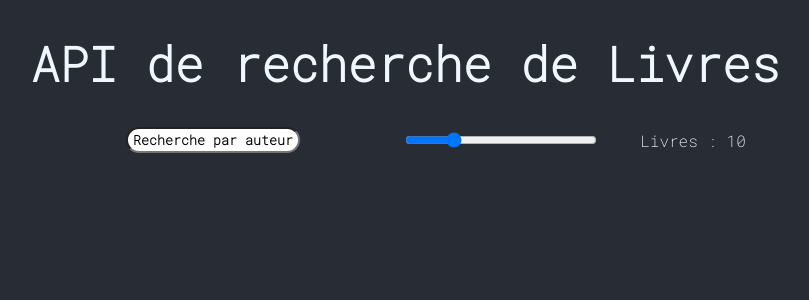
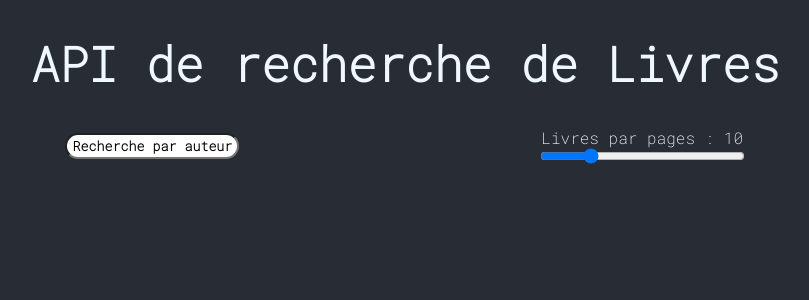
Before and after one commit to Enzo-Noel/LivresGoogle, a React (Create React App) app: page / in a window 1280 px wide. Shown: the top 300 px of the page, without its empty margins (235-1044 px from the left). Built offline with nearby package versions, Linux system fonts and the light colour scheme.

Commit message:
modif_erreur_et_css_en_plus

```diff
--- a/src/App.js
+++ b/src/App.js
@@ -23,7 +23,6 @@ export default class App extends React.Component {
       emptyString: new RegExp("^[ ]*$"), // Une expression régulière pour vérifier si la chaine est vide
       searchPromise: undefined, // Une promesse pour la recherche
       errorCheck: false,
-      chargement: false,
     };
   }
 
@@ -35,6 +34,7 @@ export default class App extends React.Component {
     // Si il y a une suite de caractere, on effectue la recherche
     if (this.state.emptyString.test(newSearch) === false) {
       let page = newPage;
+      let index = page * newNbBooks;
       // Si la recherche change par rapport a la recherche précedente, on revient à la page 0
       if (newSearch !== this.state.research) {
         page = 0;
@@ -46,7 +46,7 @@ export default class App extends React.Component {
           "https://www.googleapis.com/books/v1/volumes?q=inauthor:" +
           newSearch +
           "&startIndex=" +
-          page * newNbBooks +
+          index +
           "&maxResults=" +
           newNbBooks;
         axios
@@ -54,6 +54,7 @@ export default class App extends React.Component {
           .then((response) => {
             this.setState({ errorCheck: false });
             this.setState({ data: response.data });
+            this.setState({ nbBooks: newNbBooks });
             // Si le nombre total de livres est inférieur a la quantité de livres voulant etre affiché
             // alors la quantité de livres affiché ce cale sur le nombre total de livres
             if (
@@ -72,7 +73,6 @@ export default class App extends React.Component {
             // j'ai donc "stabilisé" le fait qu'il y ait une erreur en la mettant en state et
             // en la passant en props dans le bookArea)
             this.setState({ errorCheck: true });
-            this.resetState();
             console.log(error);
           });
       });
@@ -180,7 +180,7 @@ export default class App extends React.Component {
       );
     }
     // Si il y a des données pour la recherche, on affiche la barre de recherche, les livres et le footer
-    if (data.totalItems > 0) {
+    else if (data.totalItems > 0) {
       return (
         <div className="App">
           {searchBar}
--- a/src/Pagination.css
+++ b/src/Pagination.css
@@ -1,6 +1,7 @@
 .Pagination {
   display: flex;
   justify-content: space-evenly;
+  align-items: center;
   padding: 2rem 0 2rem 0;
 }
 
@@ -12,7 +13,8 @@
   visibility: hidden;
 }
 
-h2 {
+h2,
+h5 {
   color: aliceblue;
   margin: 0px;
   padding: 0px;
--- a/src/Pagination.js
+++ b/src/Pagination.js
@@ -70,9 +70,11 @@ export default class Pagination extends React.Component {
     let whereWeAre = (
       <div>
         <h2>
-          {leftBorder} ... {rightBorder} / {data.totalItems} Livres - {page + 1}{" "}
-          / {Math.ceil(data.totalItems / nbBooks)} Pages
+          {page + 1} / {Math.ceil(data.totalItems / nbBooks)} Pages
         </h2>
+        <h5>
+          {leftBorder} ... {rightBorder} / {data.totalItems} Livres
+        </h5>
       </div>
     );
     return (
--- a/src/SearchBar.css
+++ b/src/SearchBar.css
@@ -19,10 +19,6 @@
   flex-direction: row;
   justify-content: space-evenly;
   align-items: center;
-  width: 60%;
-}
-
-.search {
   width: 100%;
 }
 
@@ -38,17 +34,21 @@
 
 .nbBooks {
   display: flex;
-  flex-direction: row;
+  flex-direction: column;
   justify-content: space-evenly;
   align-items: center;
-  width: 100%;
+  width: 16%;
 }
 
-.nbBooksLabel,
+.nbBooksLabel {
+  margin: 0;
+  padding: 0;
+}
+
 .nbBooksInput {
-  margin: 0px;
-  padding: 0px;
   width: 100%;
+  padding: 0;
+  margin: 0;
 }
 
 h1,
--- a/src/SearchBar.js
+++ b/src/SearchBar.js
@@ -41,6 +41,9 @@ export default class SearchBar extends React.Component {
             />
           </div>
           <div className="nbBooks">
+            <label className="nbBooksLabel" htmlFor="nbBooks">
+              Livres par pages : {this.props.nbBooks}
+            </label>
             <input
               name="nbBooks"
               className="nbBooksInput"
@@ -51,9 +54,6 @@ export default class SearchBar extends React.Component {
               min="1"
               max="40"
             />
-            <label className="nbBooksLabel" htmlFor="nbBooks">
-              Livres : {this.props.nbBooks}
-            </label>
           </div>
         </div>
       </div>
```
